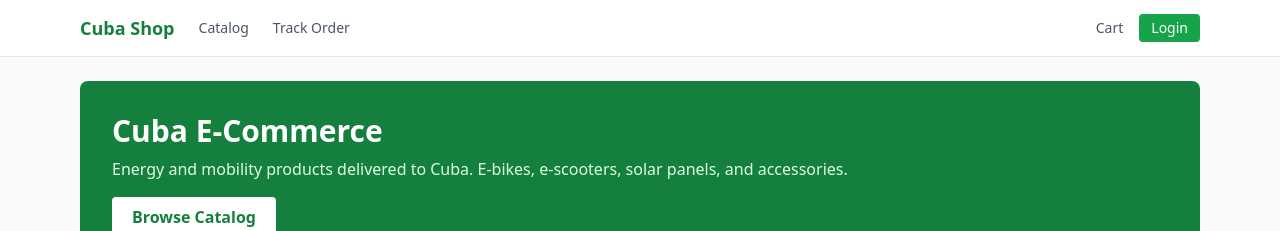
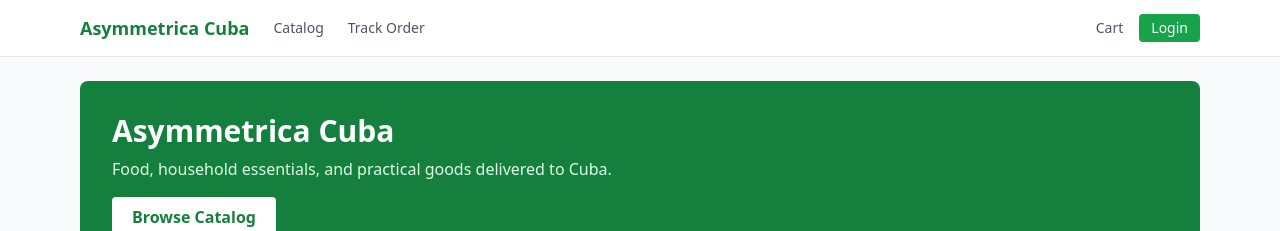
Before and after one commit to guillemllovera99/cuba-platform, a React (Vite) app in the folder frontend/: page / in a window 1280 px wide. Shown: the top 231 px of the page. Built offline with nearby package versions, Linux system fonts and the light colour scheme; no server answers.

Commit message:
Update frontend copy to Asymmetrica Cuba food/practical goods branding
- Hero: Asymmetrica Cuba + food/household/practical goods tagline
- Navbar: Cuba Shop -> Asymmetrica Cuba
- Admin product form: categories match new catalog

```diff
--- a/frontend/src/App.tsx
+++ b/frontend/src/App.tsx
@@ -23,7 +23,7 @@ function Navbar() {
     <nav className="bg-white border-b border-gray-200 sticky top-0 z-50">
       <div className="max-w-6xl mx-auto px-4 h-14 flex items-center justify-between">
         <div className="flex items-center gap-6">
-          <Link to="/" className="text-lg font-bold text-green-700">Cuba Shop</Link>
+          <Link to="/" className="text-lg font-bold text-green-700">Asymmetrica Cuba</Link>
           <Link to="/catalog" className="text-sm text-gray-600 hover:text-gray-900">Catalog</Link>
           <Link to="/track" className="text-sm text-gray-600 hover:text-gray-900">Track Order</Link>
           {isAdmin() && (
--- a/frontend/src/pages/Home.tsx
+++ b/frontend/src/pages/Home.tsx
@@ -14,9 +14,9 @@ export default function Home() {
   return (
     <div>
       <div className="bg-green-700 text-white rounded-lg p-8 mb-8">
-        <h1 className="text-3xl font-bold mb-2">Cuba E-Commerce</h1>
+        <h1 className="text-3xl font-bold mb-2">Asymmetrica Cuba</h1>
         <p className="text-green-100 mb-4">
-          Energy and mobility products delivered to Cuba. E-bikes, e-scooters, solar panels, and accessories.
+          Food, household essentials, and practical goods delivered to Cuba.
         </p>
         <Link to="/catalog" className="inline-block bg-white text-green-700 font-semibold px-5 py-2 rounded hover:bg-green-50">
           Browse Catalog
--- a/frontend/src/pages/admin/AdminProductForm.tsx
+++ b/frontend/src/pages/admin/AdminProductForm.tsx
@@ -3,7 +3,7 @@ import { useParams, useNavigate, Link } from 'react-router-dom'
 import { useAuth } from '../../store'
 import { api } from '../../api'
 
-const CATEGORIES = ['E-bikes', 'E-scooters', 'Solar / Energy', 'Spare Parts', 'Accessories']
+const CATEGORIES = ['Food Staples', 'Pantry', 'Beverages', 'Household', 'Personal Care']
 
 export default function AdminProductForm() {
   const { id } = useParams()
```
